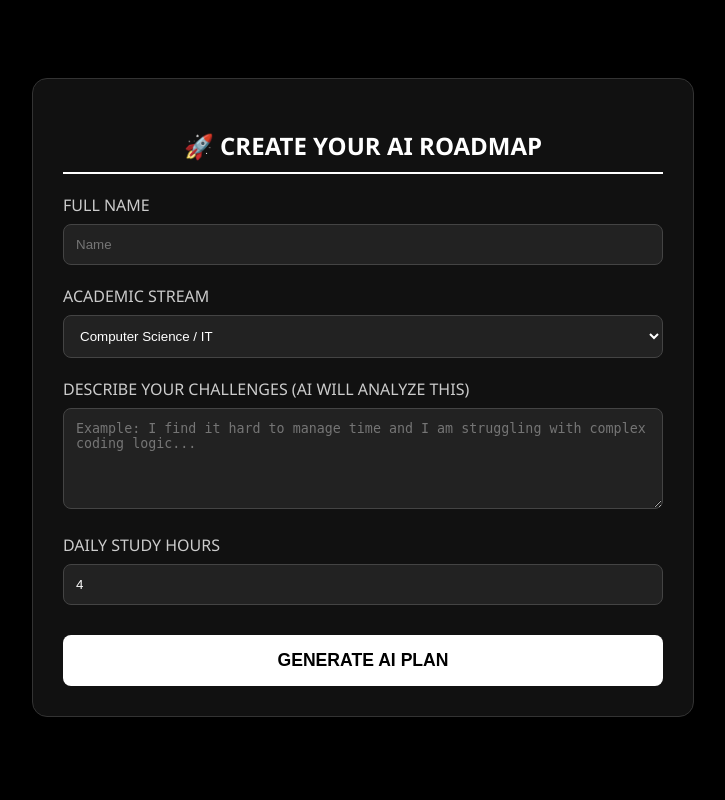
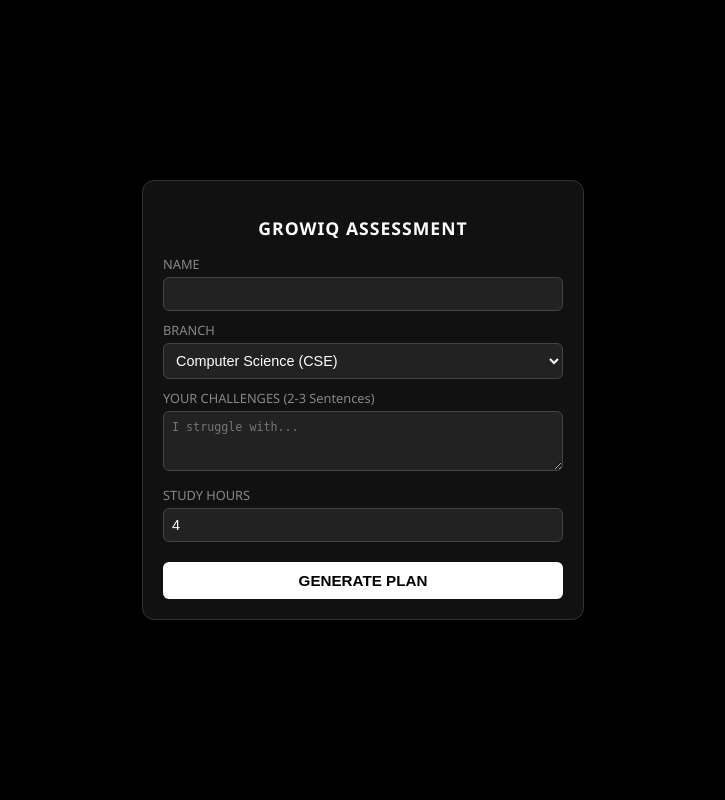
Before and after one commit to jhajhariaanandi100-100/GrowIQ, a Flask app: template templates/form.html in a window 1280 px wide. Shown: the whole page, without its empty margins (277-1002 px from the left). Run offline with Flask 3, Linux system fonts and the light colour scheme; the template is opened without the code that fills it, so the values that code supplies are empty.

Commit message:
fix layout  and error handling

```diff
--- a/templates/form.html
+++ b/templates/form.html
@@ -2,45 +2,37 @@
 <html lang="en">
 <head>
     <meta charset="UTF-8">
-    <title>GrowIQ - Dark Mode Form</title>
+    <title>GrowIQ - Assessment</title>
     <style>
-        body { background-color: #000; color: #fff; font-family: 'Segoe UI', sans-serif; padding: 20px; }
-        .form-container { max-width: 600px; margin: 50px auto; border: 1px solid #333; padding: 30px; border-radius: 15px; background: #111; }
-        h2 { text-align: center; border-bottom: 2px solid #fff; padding-bottom: 10px; }
-        .input-group { margin-bottom: 20px; }
-        label { display: block; margin-bottom: 8px; color: #ccc; }
-        input, select, textarea { width: 100%; padding: 12px; background: #222; border: 1px solid #444; color: #fff; border-radius: 8px; box-sizing: border-box; }
-        textarea:focus { border-color: #fff; outline: none; }
-        button { background: #fff; color: #000; border: none; padding: 15px; border-radius: 8px; cursor: pointer; width: 100%; font-size: 1.1em; font-weight: bold; margin-top: 10px; }
-        button:hover { background: #ccc; }
+        body { background-color: #000; color: #fff; font-family: 'Segoe UI', sans-serif; margin: 0; display: flex; justify-content: center; align-items: center; height: 100vh; overflow: hidden; }
+        .form-container { width: 90%; max-width: 400px; border: 1px solid #333; padding: 20px; border-radius: 12px; background: #111; }
+        h2 { text-align: center; font-size: 1.1em; margin-bottom: 15px; letter-spacing: 1px; color: #fff; }
+        .input-group { margin-bottom: 10px; }
+        label { display: block; margin-bottom: 4px; color: #888; font-size: 0.8em; }
+        input, select, textarea { width: 100%; padding: 8px; background: #222; border: 1px solid #444; color: #fff; border-radius: 6px; box-sizing: border-box; font-size: 0.9em; }
+        button { background: #fff; color: #000; border: none; padding: 10px; border-radius: 6px; cursor: pointer; width: 100%; font-size: 0.95em; font-weight: bold; margin-top: 10px; }
     </style>
 </head>
 <body>
     <div class="form-container">
-        <h2>🚀 CREATE YOUR AI ROADMAP</h2>
+        <h2>GROWIQ ASSESSMENT</h2>
         <form action="/generate-plan" method="POST">
+            <div class="input-group"><label>NAME</label><input type="text" name="name" required></div>
             <div class="input-group">
-                <label>FULL NAME</label>
-                <input type="text" name="name" placeholder="Name" required>
-            </div>
-            <div class="input-group">
-                <label>ACADEMIC STREAM</label>
+                <label>BRANCH</label>
                 <select name="stream">
-                    <option>Computer Science / IT</option>
-                    <option>Engineering</option>
-                    <option>Commerce</option>
-                    <option>Science</option>
+                    <option value="Computer Science">Computer Science (CSE)</option>
+                    <option value="Science">Science (Medical/Non-Med)</option>
+                    <option value="Commerce">Commerce & Finance</option>
+                    <option value="Arts">Humanities & Arts</option>
                 </select>
             </div>
             <div class="input-group">
-                <label>DESCRIBE YOUR CHALLENGES (AI WILL ANALYZE THIS)</label>
-                <textarea name="weak_areas" rows="5" placeholder="Example: I find it hard to manage time and I am struggling with complex coding logic..." required></textarea>
+                <label>YOUR CHALLENGES (2-3 Sentences)</label>
+                <textarea name="weak_areas" rows="3" placeholder="I struggle with..." required></textarea>
             </div>
-            <div class="input-group">
-                <label>DAILY STUDY HOURS</label>
-                <input type="number" name="daily_time" min="1" max="12" value="4">
-            </div>
-            <button type="submit">GENERATE AI PLAN</button>
+            <div class="input-group"><label>STUDY HOURS</label><input type="number" name="daily_time" min="1" max="12" value="4"></div>
+            <button type="submit">GENERATE PLAN</button>
         </form>
     </div>
 </body>
--- a/web.py
+++ b/web.py
@@ -87,37 +87,23 @@
 
 
 # --- 🟡 ZONE 3: WEBSITE ROUTES ---
-@app.route("/")
-def home():
-    return render_template("index.html")
-
-@app.route("/form")
-def form():
-    return render_template("form.html")
-
 @app.route("/generate-plan", methods=["POST"])
 def generate_plan():
-    data = request.form.to_dict()
+    try:
+        data = request.form.to_dict()
 
-    # Save data to your JSON file
-    students = []
-    if os.path.exists(DATA_FILE):
-        with open(DATA_FILE, "r") as f:
-            students = json.load(f)
-    students.append(data)
-    with open(DATA_FILE, "w") as f:
-        json.dump(students, f, indent=4)
+        # This prevents the crash if data is missing
+        if not data.get('weak_areas'):
+            return "Please describe your challenges so the AI can help!", 400
 
-    # STEP A: Get the AI's professional summary of the 'weak_areas'
-    ai_insight = get_ai_summary(data.get('weak_areas', ''))
+        # Call Azure AI
+        ai_insight = get_ai_summary(data['weak_areas'])
 
-    # STEP B: Build the full plan using that insight
-    plan = generate_dynamic_plan(data, ai_insight)
+        # Generate Plan
+        plan = generate_dynamic_plan(data, ai_insight)
 
-    return render_template("plan.html", plan=plan, data=data)
-
-
-if __name__ == "__main__":
-    # This part helps it run on the web or locally
-    port = int(os.environ.get("PORT", 10000))
-    app.run(host="0.0.0.0", port=port)
+        return render_template("plan.html", plan=plan, data=data)
+    except Exception as e:
+        # This tells you EXACTLY what went wrong in the Render logs
+        print(f"CRITICAL ERROR: {e}")
+        return f"System Error: {e}", 500
```
